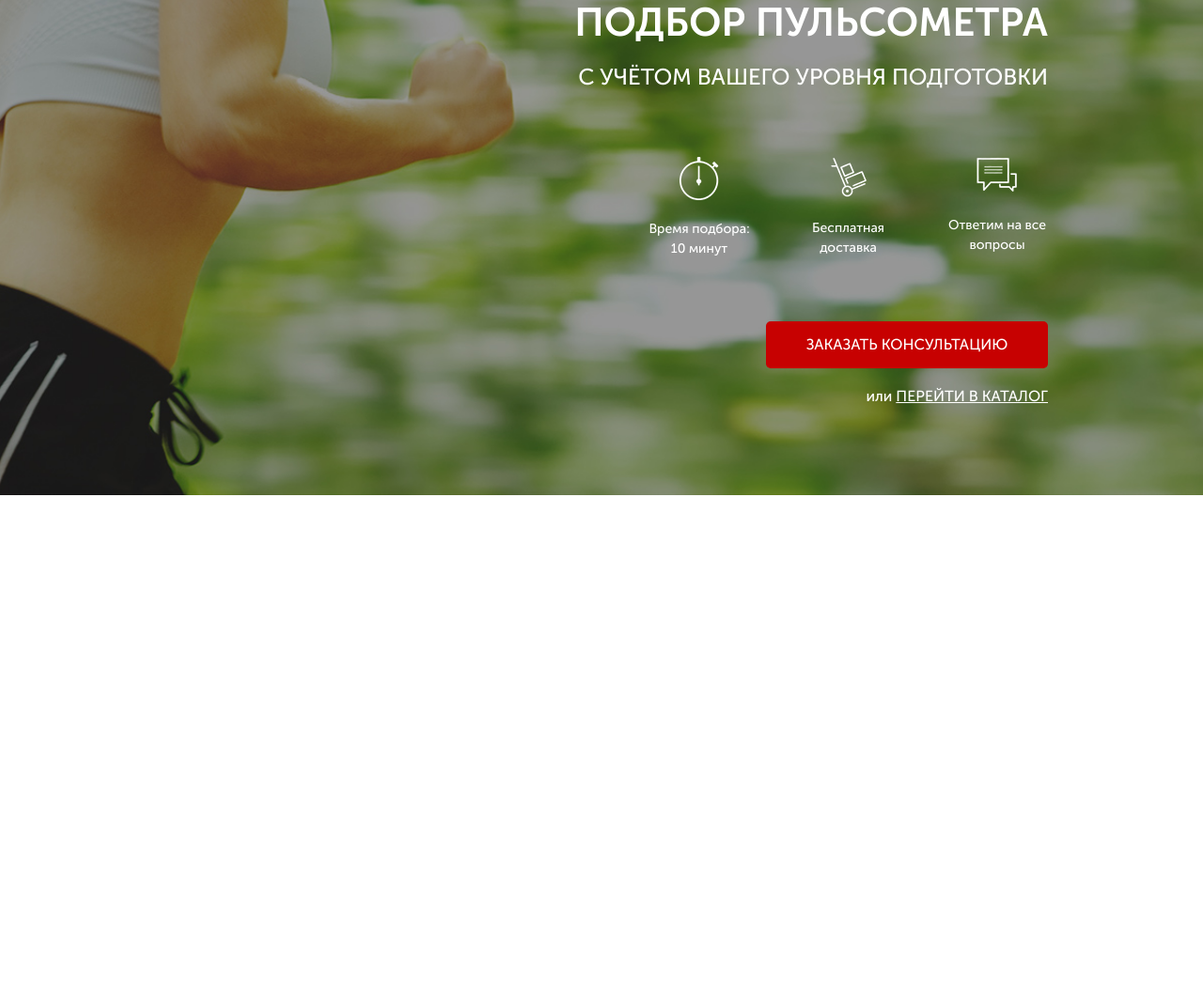
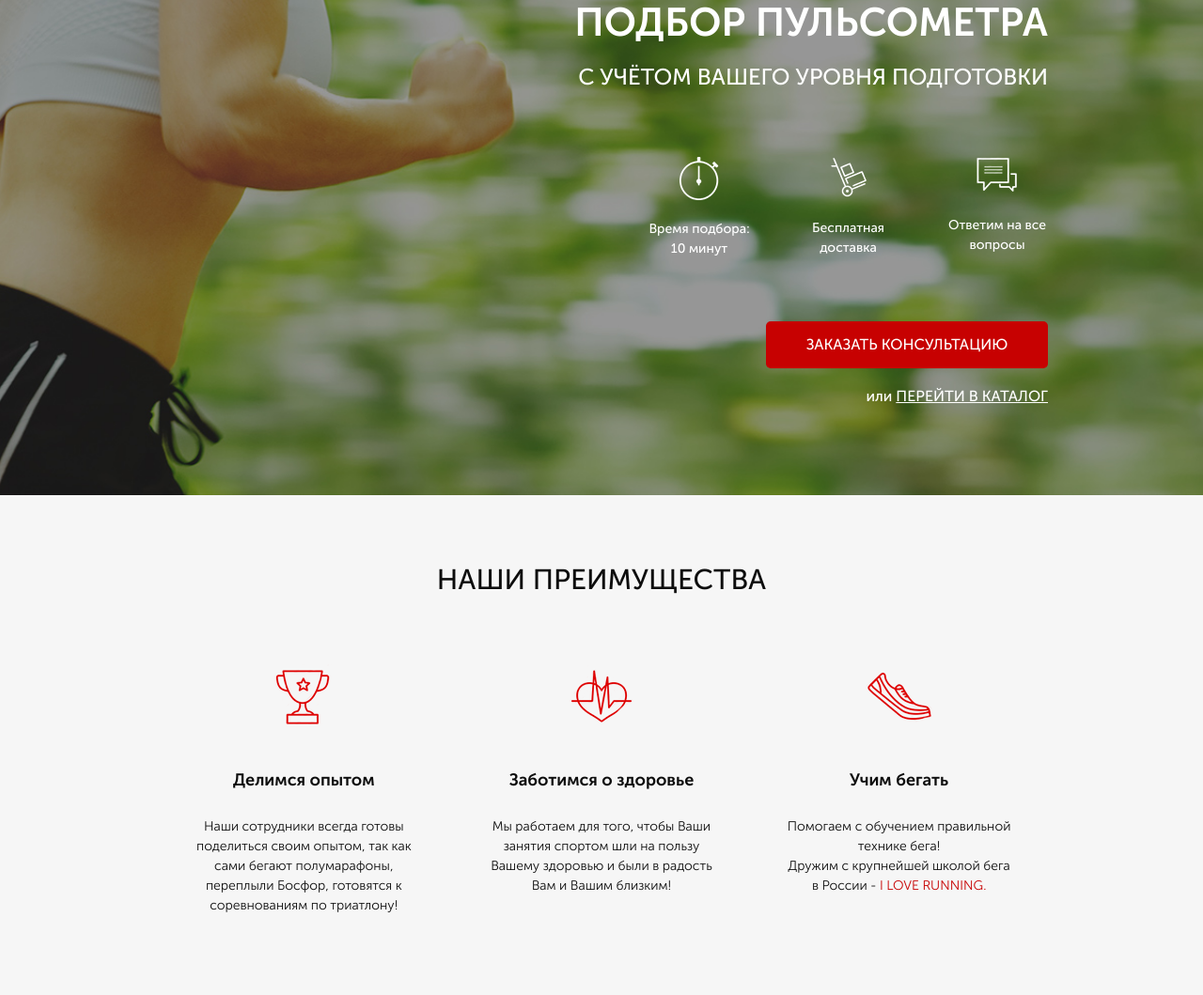
Before and after one commit to kellerov/Run_Smart, a website: page src/index.html in a window 1280 px wide. Shown: the part 165-1224 px from the top of the page at 94% size. Before the commit the page ends 800 px from the top, so only its background shows below. Drawn offline with Linux system fonts and the light colour scheme.

Commit message:
recommit

```diff
--- a/src/index.html
+++ b/src/index.html
@@ -57,5 +57,48 @@
             </div>
         </div>
     </div>
+
+    <section class="advantages">
+        <div class="container">
+            <h3 class="advantages__header">НАШИ ПРЕИМУЩЕСТВА</h3>
+            <div class="advantages__wrapper">
+                <div class="advantages__icons">
+                    <div class="advantages__icon">
+                        <img src="icons/cup.png" alt="cup">
+                        <div class="advantages__text">
+                            Делимся опытом
+                        </div>
+                        <div class="advantages__descr">
+                            Наши сотрудники всегда готовы поделиться своим опытом,
+                            так как сами бегают полумарафоны, переплыли Босфор,
+                            готовятся к соревнованиям по триатлону!
+                        </div>
+                    </div>
+                    <div class="advantages__icon">
+                        <img src="icons/heart.png" alt="heart">
+                        <div class="advantages__text">
+                            Заботимся о здоровье
+                        </div>
+                        <div class="advantages__descr">
+                            Мы работаем для того,
+                            чтобы Ваши занятия спортом шли на пользу Вашему здоровью
+                            и были в радость Вам и Вашим близким!
+                        </div>
+                    </div>
+                    <div class="advantages__icon">
+                        <img src="icons/shoes.png" alt="shoes">
+                        <div class="advantages__text">
+                            Учим бегать
+                        </div>
+                        <div class="advantages__descr">
+                            Помогаем с обучением правильной технике бега! <br>
+                            Дружим с крупнейшей школой бега в России -
+                            <span>I LOVE RUNNING.</span>
+                        </div>
+                    </div>
+                </div>
+            </div>
+        </div>
+    </section>
 </body>
 </html>
--- a/src/sass/base/_variables.scss
+++ b/src/sass/base/_variables.scss
@@ -1 +1,2 @@
 $main-color: #c70101;
+$second-color: #0d0d0d;
--- a/src/sass/blocks/_advantages.scss
+++ b/src/sass/blocks/_advantages.scss
@@ -0,0 +1,41 @@
+.advantages {
+    min-height: 475px;
+    padding: 75px 0 85px 0;
+    background-color: #f6f6f6;
+    &__header {
+        color: $second-color;
+        font-size: 30px;
+        font-weight: 500;
+        text-align: center;
+        margin-bottom: 75px;
+        line-height: 30px;
+    }
+    &__icons {
+        display: flex;
+        justify-content: space-around;
+    }
+    &__icon {
+        width: 245px;
+        img {
+            display: block;
+            margin: 0 auto;
+            margin-bottom: 40px;
+        }
+    }
+    &__text {
+        color: $second-color;
+        font-size: 18px;
+        font-weight: 700;
+        text-align: center;
+        margin-bottom: 25px;
+    }
+    &__descr {
+        color: $second-color;
+        font-size: 14px;
+        font-weight: 300;
+        text-align: center;
+        span {
+            color: $main-color;
+        }
+    }
+}
--- a/src/sass/style.scss
+++ b/src/sass/style.scss
@@ -9,3 +9,4 @@
 @import 'blocks/promo';
 @import 'blocks/header.scss';
 @import 'blocks/buttons';
+@import 'blocks/advantages.scss';
```
Also changed, not shown: src/css/style.min.css, src/icons/shoes.png (renamed from src/icons/shoe.png).
